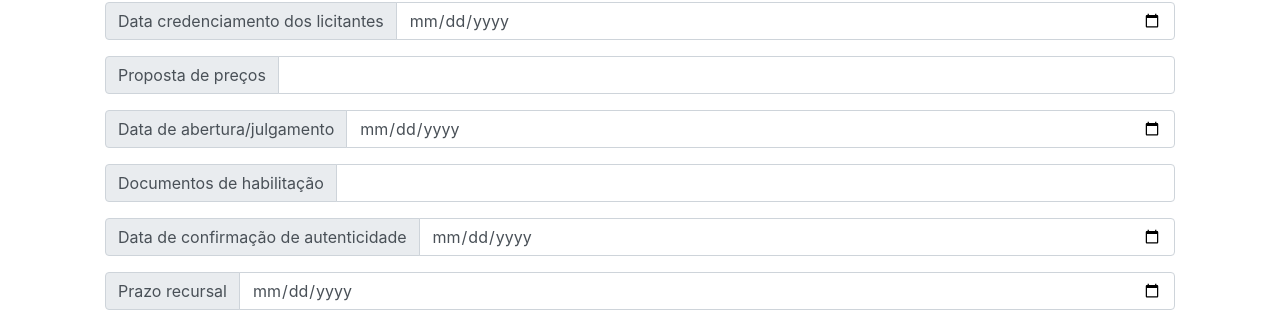
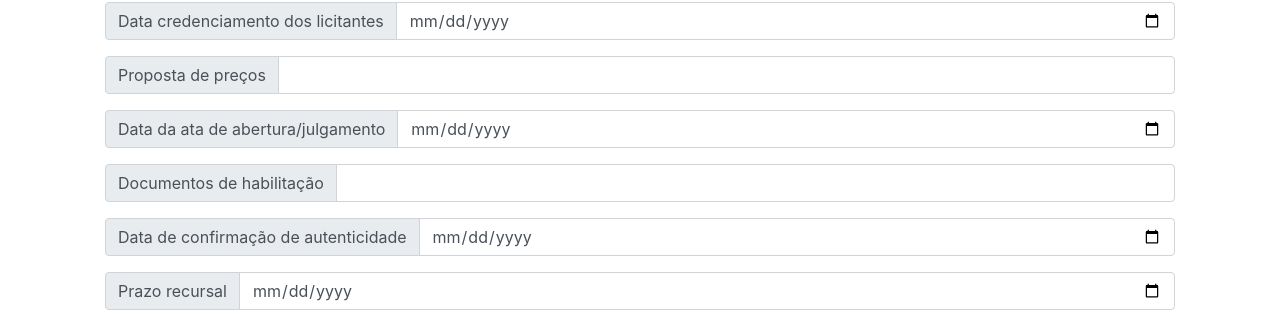
Before and after one commit to HugoMTeodoro/Site_Norte_Consultoria, a PHP site: page /pregao/editPregao.php in a window 1280 px wide. Shown: the part 1383-1697 px from the top of the page. Run offline with PHP 8.4, Linux system fonts and the light colour scheme; data comes from the database, SQL or seed files in the repository; data that the repository does not hold is empty.

Commit message:
edit pregao consertado

```diff
--- a/public/pregao/editPregao.php
+++ b/public/pregao/editPregao.php
@@ -319,7 +319,7 @@ include("../../data/connection.php");
 
             <div class="input-group mb-3">
                 <div class="input-group-prepend">
-                    <span class="input-group-text" id="inputGroup-sizing-default">Data de abertura/julgamento</span>
+                    <span class="input-group-text" id="inputGroup-sizing-default">Data da ata de abertura/julgamento</span>
                 </div>
                 <input type="date" name="dateAberturaata" class="form-control" id="dateAberturaata" aria-label="Default" aria-describedby="inputGroup-sizing-default" value="<?php echo $pregao["dt_ata_abertura"]?>">
             </div>
```
